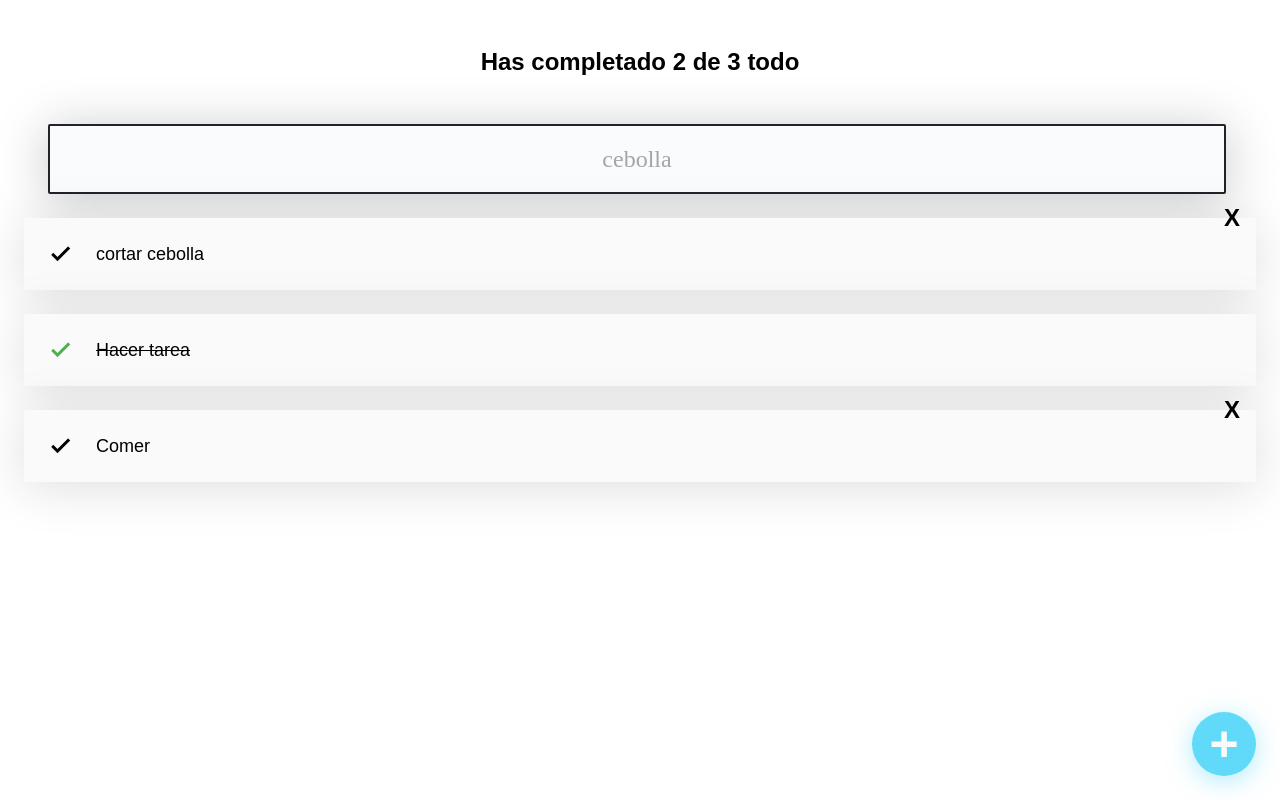
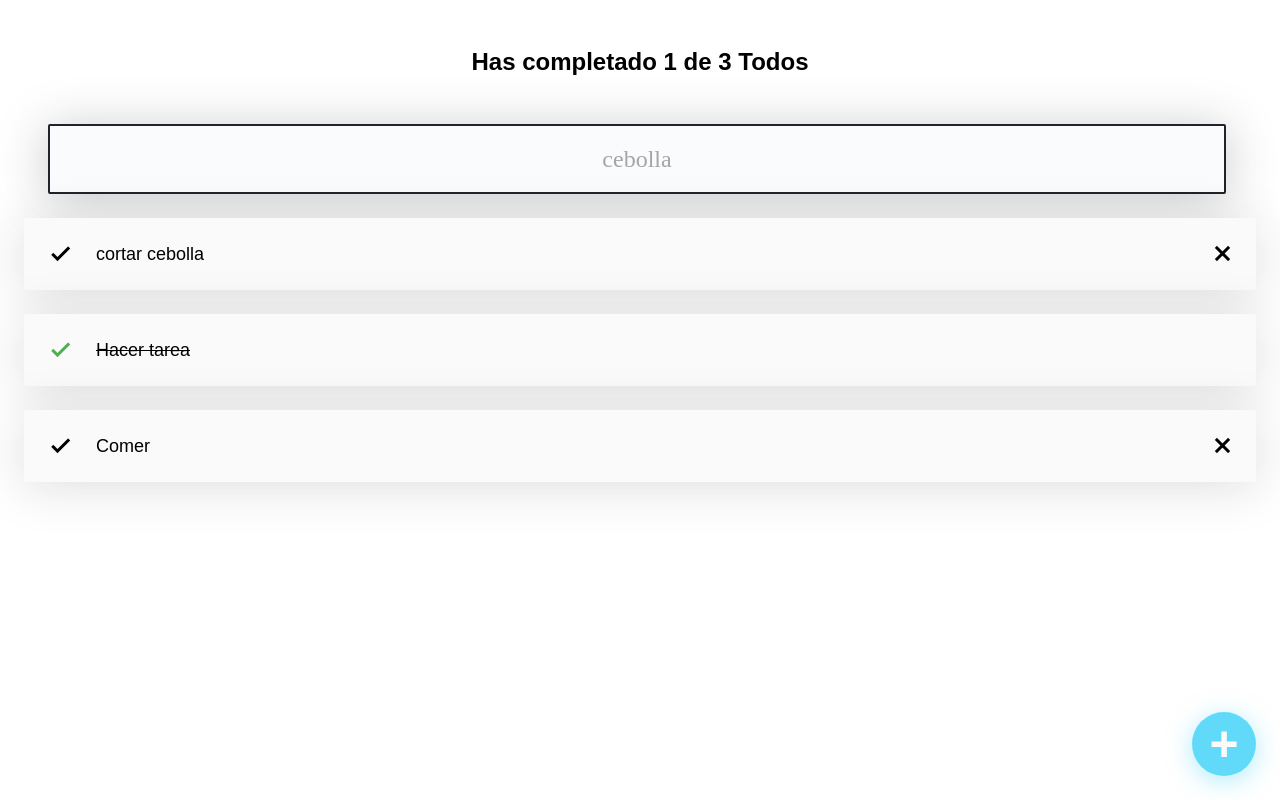
Before and after one commit to jesus1612/todo-machine, a React (Create React App) app: page / in a window 1280 px wide. Built offline with nearby package versions, Linux system fonts and the light colour scheme; a web font is replaced by a local one.

Commit message:
Añadido estado con exito

```diff
--- a/src/App.js
+++ b/src/App.js
@@ -1,5 +1,5 @@
 //import './App.css';
-
+import React from 'react';
 // Components
 import { TodoCounter } from './components/TodoCounter';
 import { TodoSearch } from './components/TodoSearch';
@@ -7,17 +7,30 @@ import { TodoList } from './components/TodoList';
 import { TodoItem } from './components/TodoItem';
 import { CreateTodoButton } from './components/CreateTodoButton';
 
-const todos = [
+const defaultTodos = [
   { text: 'cortar cebolla', completed: false },
   { text: 'Hacer tarea', completed: true },
   { text: 'Comer', completed: false }
 ]
 
 function App(props) {
+
+  const [todos, setTodos] = React.useState(defaultTodos)
+  const [searchValue, setSearchValue] = React.useState('');
+
+  const completedTodos = todos.filter(todo => !!todo.completed).length
+  const totalTodos = todos.length
+
   return (
     <>
-      <TodoCounter />
-      <TodoSearch />
+      <TodoCounter
+        completedTodos={completedTodos}
+        totalTodos={totalTodos}
+      />
+      <TodoSearch
+        searchValue={searchValue}
+        setSearchValue={setSearchValue}
+      />
       <TodoList>
         {
           todos.map( (todo, index) => (
--- a/src/components/TodoCounter.jsx
+++ b/src/components/TodoCounter.jsx
@@ -1,9 +1,9 @@
 import React from 'react';
 import '../styles/TodoCounter.css'
 
-const TodoCounter = () => (
+const TodoCounter = ({completedTodos, totalTodos}) => (
   <h2 className='TodoCounter'>
-  Has completado 2 de 3 todo
+  Has completado {completedTodos} de {totalTodos} {totalTodos > 1 ? "Todos" : "Todo"}
   </h2>
 );
 
--- a/src/components/TodoItem.jsx
+++ b/src/components/TodoItem.jsx
@@ -23,10 +23,10 @@ function TodoItem(props) {
         {props.text}
       </p>
       <span
-      className={`Icon Icon-delete ${props.completed ? 'Icon-delete--active': ''}`}
+      className={`material-icons Icon Icon-delete ${props.completed ? 'Icon-delete--active': ''}`}
       onClick={onDelete}
       >
-        X
+        close
       </span>
     </li>
   );
--- a/src/components/TodoSearch.jsx
+++ b/src/components/TodoSearch.jsx
@@ -1,18 +1,20 @@
 import React from "react";
 import '../styles/TodoSearch.css'
 
-const TodoSearch = () => {
+const TodoSearch = ({searchValue, setSearchValue}) => {
 
-  const onSearchValueChange = (event) =>{
-    console.log(event.target.value)
+  const onSearchValueChange = (event) => {
+    console.log(event.target.value);
+    setSearchValue(event.target.value)
   }
+
   return(
     <input
       placeholder='cebolla'
       className="TodoSearch"
+      value={searchValue}
       onChange={onSearchValueChange}
-    />
-  );
+    />)
 };
 
 export { TodoSearch };
--- a/src/styles/TodoItem.css
+++ b/src/styles/TodoItem.css
@@ -41,8 +41,7 @@
 
 .Icon-delete {
   position: absolute;
-  top: -24px;
-  right: 0;
+  right: 10px;
 }
 
 .Icon-delete--active {
```
